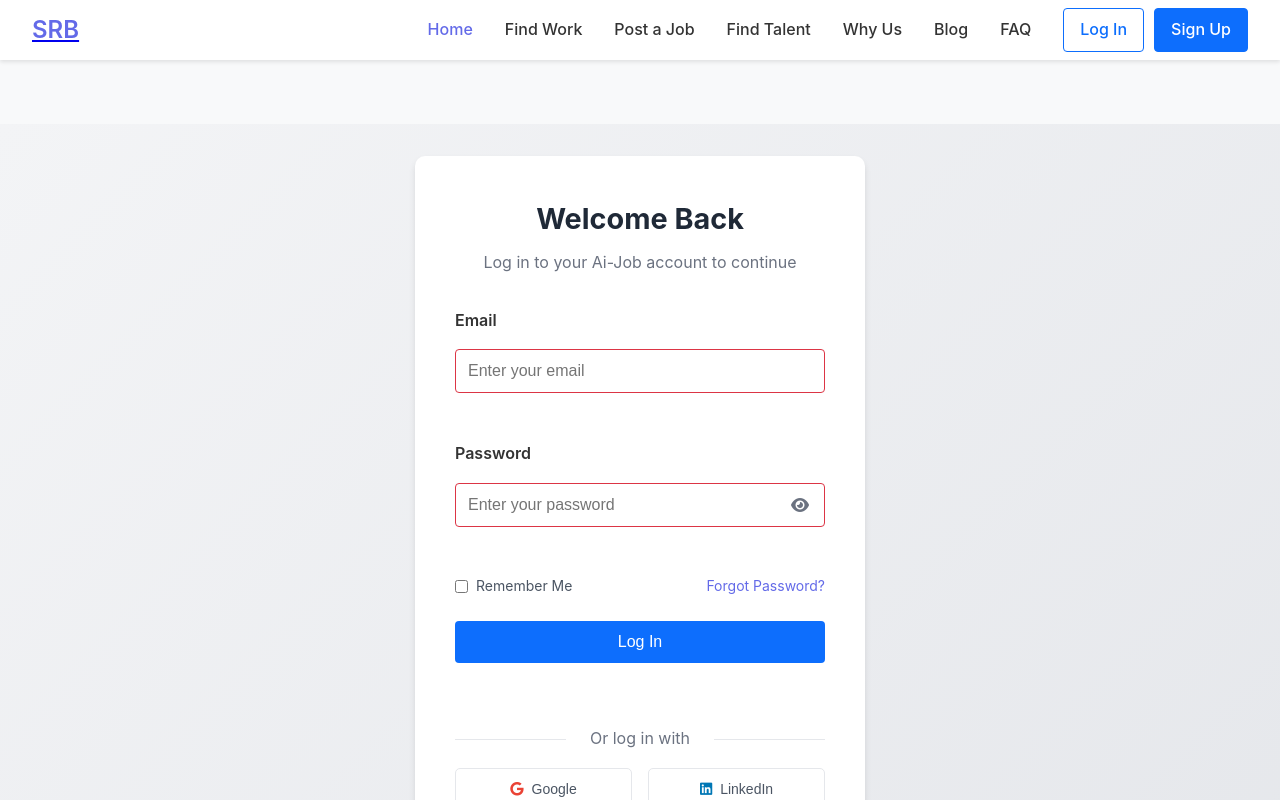
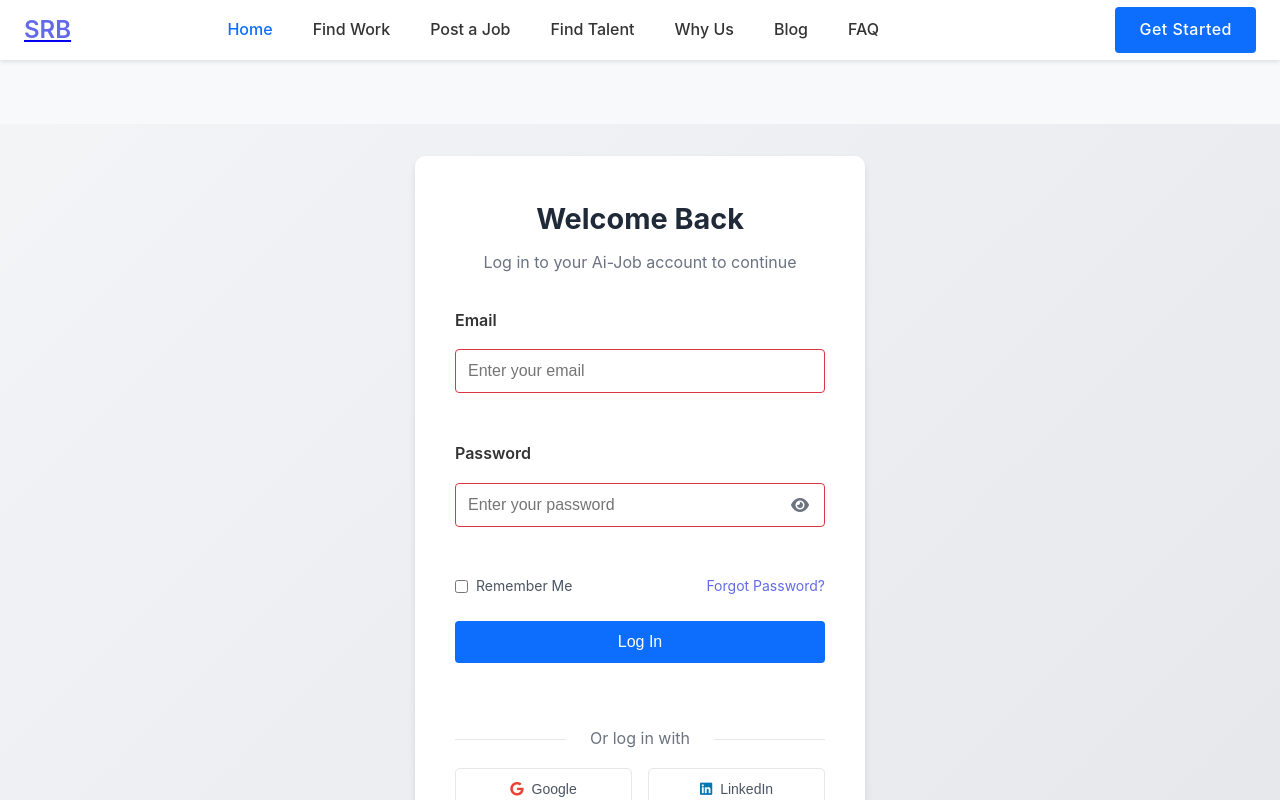
Before and after one commit to Thesameem/Job-Portal-App, a Vue app in the folder Ai-Job-Portal-Vue/: page /auth in a window 1280 px wide. Shown: the top 800 px of the page. Built offline with nearby package versions, Linux system fonts and the light colour scheme.

Commit message:
my commit

```diff
--- a/Ai-Job-Portal-Vue/src/components/Auth/LogIn.vue
+++ b/Ai-Job-Portal-Vue/src/components/Auth/LogIn.vue
@@ -6,14 +6,14 @@ import Cookie from '@/scripts/Cookie'
 import { POST } from '@/scripts/Fetch'
 import { ref } from 'vue'
 
-let emits = defineEmits(['signup'])
+const emits = defineEmits(['signup'])
 
-let email = ref('')
-let password = ref('')
-let loginError = ref(false)
-let errorMessage = ref('')
+const email = ref('')
+const password = ref('')
+const loginError = ref(false)
+const errorMessage = ref('')
 
-const JobStore = useJobStore()
+const jobStore = useJobStore()
 const router = useRouter()
 
 const LogInUser = async () => {
@@ -29,18 +29,19 @@ const LogInUser = async () => {
     }
 
     // Create form data to send to server
-    let formData = new FormData()
+    const formData = new FormData()
     formData.append('email', email.value)
     formData.append('password', password.value)
 
     // Send post method to login user
-    let result = await POST('user/login', formData)
+    console.log('Submitting login with:', { email: email.value, password: 'XXXXX' })
+    const result = await POST('user/login', formData)
     console.log('Login result:', result)
 
     if (!result.error) {
       // Save token and user data
       Cookie.setCookie('job-app', result.response.token, 30)
-      JobStore.user = result.response.user
+      jobStore.user = result.response.user
 
       // Navigate to home page
       console.log('Login successful, redirecting to home...')
@@ -113,7 +114,7 @@ const LogInUser = async () => {
         </div>
       </form>
       <div class="auth-footer">
-        <p>Don't have an account? <a href="#" @click="emits('signup')">Sign Up</a></p>
+        <p>Don't have an account? <a href="#" @click.prevent="emits('signup')">Sign Up</a></p>
       </div>
     </div>
   </section>
--- a/Ai-Job-Portal-Vue/src/components/Auth/SignUp.vue
+++ b/Ai-Job-Portal-Vue/src/components/Auth/SignUp.vue
@@ -147,7 +147,7 @@ const RegisterUser = async (e) => {
         </div>
       </form>
       <div class="auth-footer">
-        <p>Already have an account? <a href="#" @click="emits('login')">Log In</a></p>
+        <p>Already have an account? <a href="#" @click.prevent="emits('login')">Log In</a></p>
       </div>
     </div>
   </section>
--- a/Ai-Job-Portal-Vue/src/components/reusable/Header.vue
+++ b/Ai-Job-Portal-Vue/src/components/reusable/Header.vue
@@ -11,7 +11,7 @@
       <span class="hamburger-line"></span>
       <span class="hamburger-line"></span>
     </button>
-    <div class="nav-container" :class="{ 'centered-nav': !isAuthenticated }">
+    <div class="nav-container">
       <div class="nav-links">
         <RouterLink to="/" class="active" aria-current="page">Home</RouterLink>
         <RouterLink to="/findjob">Find Work</RouterLink>
@@ -34,10 +34,9 @@
             <a href="#" @click.prevent="logout"><i class="fas fa-sign-out-alt"></i> Logout</a>
           </div>
         </div>
-        <!-- Show login/signup buttons when not authenticated -->
-        <div v-else class="login-signup-buttons">
-          <RouterLink to="/auth" class="login-btn">Log In</RouterLink>
-          <RouterLink to="/auth" class="signup-btn">Sign Up</RouterLink>
+        <!-- Show Get Started button when not authenticated -->
+        <div v-else>
+          <RouterLink to="/auth" class="get-started-btn">Get Started</RouterLink>
         </div>
       </div>
     </div>
@@ -52,30 +51,35 @@ import { useJobStore } from '@/stores/job'
 
 const router = useRouter()
 const jobStore = useJobStore()
+const isAuthenticated = ref(false)
 
-// Computed property to check if user is authenticated
-const isAuthenticated = computed(() => {
-  return !!Cookie.getCookie('job-app') && !!jobStore.user && Object.keys(jobStore.user).length > 0
-})
+// Update authentication status
+const checkAuth = () => {
+  const token = Cookie.getCookie('job-app')
+  const hasUser = !!jobStore.user && Object.keys(jobStore.user).length > 0
+
+  // Update authentication state
+  isAuthenticated.value = !!token && hasUser
+
+  // Clear user data if no token exists
+  if (!token && Object.keys(jobStore.user).length > 0) {
+    jobStore.user = {}
+  }
+}
 
 // Computed property to get authenticated user's name
 const userName = computed(() => {
   return jobStore.user?.fullname || 'User'
 })
 
-// Check authentication on component mount
+// Check authentication when component mounts
 onMounted(() => {
+  // Initial check
   checkAuth()
+
+  // Set up simple polling to check auth status
+  setInterval(checkAuth, 2000)
 })
-
-// Function to check authentication status
-const checkAuth = () => {
-  const token = Cookie.getCookie('job-app')
-  // If there's no token but user data exists in store, clear it
-  if (!token && Object.keys(jobStore.user).length > 0) {
-    jobStore.user = {}
-  }
-}
 
 // Logout function
 const logout = () => {
@@ -85,48 +89,124 @@ const logout = () => {
   // Clear user data from store
   jobStore.user = {}
 
+  // Update auth state
+  isAuthenticated.value = false
+
   // Redirect to the auth page
   router.push('/auth')
 }
 </script>
 
 <style scoped>
-/* Centering nav-links when user is not authenticated */
-.centered-nav .nav-links {
-  margin: 0 auto;
+/* Main navbar container */
+.navbar {
+  display: flex;
+  align-items: center;
+  padding: 0 24px;
 }
 
-/* Style adjustments for login/signup buttons */
-.login-signup-buttons {
+/* Container for navigation elements */
+.nav-container {
   display: flex;
-  gap: 10px;
+  width: 100%;
+  justify-content: space-between;
   align-items: center;
 }
 
-.login-btn, .signup-btn {
-  padding: 8px 16px;
+/* Nav links styling */
+.nav-links {
+  display: flex;
+  justify-content: center;
+  flex: 1;
+  gap: 32px; /* Increased spacing between links */
+  margin: 0 48px; /* Add margin to push links toward center */
+}
+
+.nav-links a {
+  text-decoration: none;
+  color: #333;
+  font-weight: 500;
+  padding: 8px 4px;
+  transition: color 0.3s;
+}
+
+.nav-links a:hover,
+.nav-links a.active {
+  color: #0d6efd;
+}
+
+/* Auth buttons section */
+.auth-buttons {
+  margin-left: 48px; /* Increase space between nav links and auth button */
+  display: flex;
+  align-items: center;
+}
+
+/* Profile dropdown styling */
+.profile-dropdown {
+  position: relative;
+}
+
+.profile-badge {
+  display: flex;
+  align-items: center;
+  gap: 8px;
+  text-decoration: none;
+  color: #333;
+}
+
+.profile-badge img {
+  width: 36px;
+  height: 36px;
+  border-radius: 50%;
+  object-fit: cover;
+}
+
+.dropdown-content {
+  display: none;
+  position: absolute;
+  right: 0;
+  min-width: 180px;
+  background-color: white;
+  box-shadow: 0 8px 16px rgba(0, 0, 0, 0.1);
+  border-radius: 8px;
+  padding: 8px 0;
+  z-index: 1;
+}
+
+.dropdown-content a {
+  display: block;
+  padding: 10px 16px;
+  text-decoration: none;
+  color: #333;
+  transition: background-color 0.3s;
+}
+
+.dropdown-content a:hover {
+  background-color: #f5f5f5;
+}
+
+.profile-dropdown:hover .dropdown-content {
+  display: block;
+}
+
+/* Get Started button styling */
+.get-started-btn {
+  padding: 10px 24px;
+  background-color: #0d6efd;
+  color: white;
   border-radius: 4px;
   text-decoration: none;
   font-weight: 500;
-  transition: background-color 0.3s, color 0.3s;
+  font-size: 16px;
+  letter-spacing: 0.5px;
+  transition: all 0.3s ease;
+  display: inline-block;
 }
 
-.login-btn {
-  color: #0d6efd;
-  border: 1px solid #0d6efd;
-}
-
-.login-btn:hover {
-  background-color: #f0f7ff;
-}
-
-.signup-btn {
-  background-color: #0d6efd;
-  color: white;
-  border: 1px solid #0d6efd;
-}
-
-.signup-btn:hover {
+.get-started-btn:hover {
   background-color: #0b5ed7;
+  transform: translateY(-2px);
+  box-shadow: 0 4px 8px rgba(0, 0, 0, 0.1);
 }
 </style>
--- a/Ai-Job-Portal-Vue/src/views/Auth.vue
+++ b/Ai-Job-Portal-Vue/src/views/Auth.vue
@@ -1,11 +1,12 @@
 <script setup>
-import { useRouter } from 'vue-router'
+import { useRouter, useRoute } from 'vue-router'
 import { onMounted, ref } from 'vue'
 import Cookie from '@/scripts/Cookie'
 import { useJobStore } from '@/stores/job'
 
 const loginPage = ref(true)
 const router = useRouter()
+const route = useRoute()
 const jobStore = useJobStore()
 
 import LogIn from '@/components/Auth/LogIn.vue'
@@ -20,6 +21,11 @@ const showLoginPage = () => {
 }
 
 onMounted(() => {
+  // Check if the signup query parameter is present
+  if (route.query.signup === 'true') {
+    loginPage.value = false
+  }
+
   // Check if user is already authenticated
   const token = Cookie.getCookie('job-app')
   if (token && Object.keys(jobStore.user).length > 0) {
```
